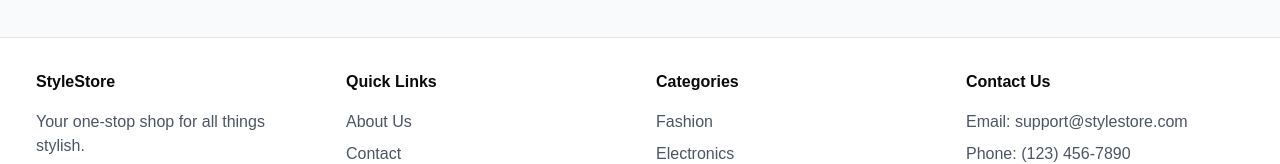
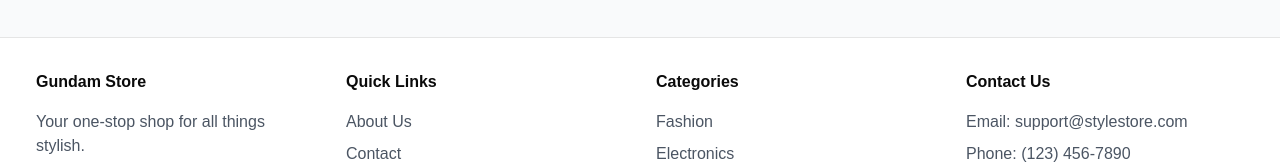
Before and after one commit to mrizkinm/next-online-shop, a Next.js app: page / in a window 1280 px wide. Shown: the part 1652-1816 px from the top of the page. Built offline with nearby package versions, Linux system fonts and the light colour scheme.

Commit message:
Update header title from "StyleStore" to "Gundam Store"

```diff
--- a/app/page.tsx
+++ b/app/page.tsx
@@ -75,7 +75,7 @@ export default function Home() {
         <div className="max-w-[1240px] px-4 mx-auto w-full py-8">
           <div className="grid grid-cols-1 md:grid-cols-4 gap-8">
             <div>
-              <h3 className="font-bold mb-4">StyleStore</h3>
+              <h3 className="font-bold mb-4">Gundam Store</h3>
               <p className="text-gray-600">Your one-stop shop for all things stylish.</p>
             </div>
             <div>
```
